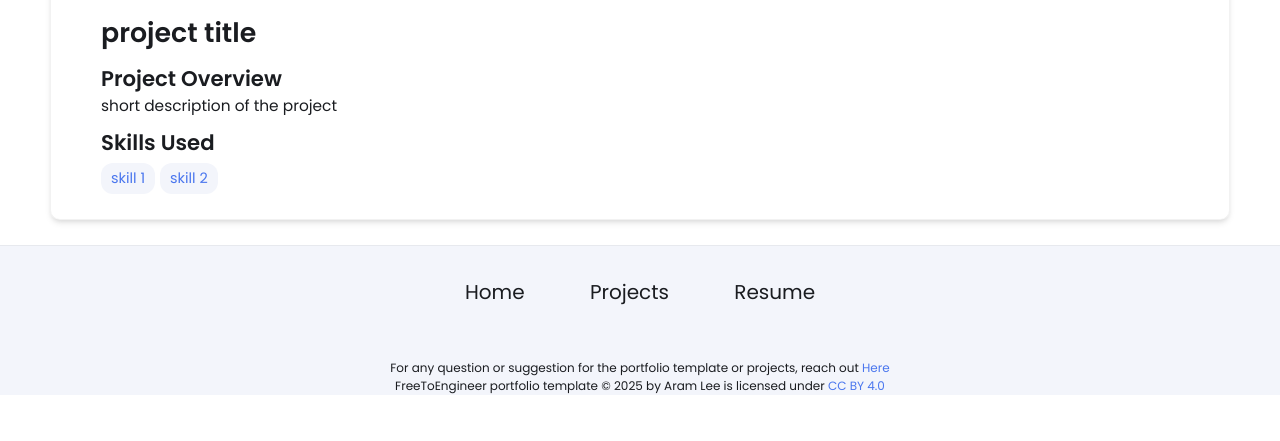
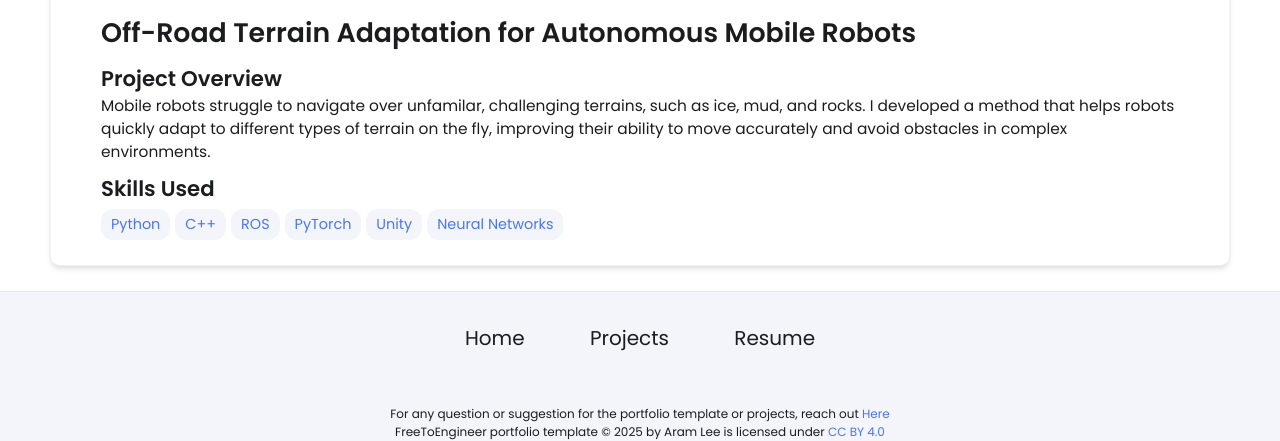
Before and after one commit to willward20/willward20.github.io, a Jekyll site: the page built from _projects/RSS-terrain-adaptation/index.md, in a window 1280 px wide, cut to the strip 494-935 px from the top of the page. Built offline with Jekyll 4.4.1, drawn with Linux system fonts in a browser that asks for light colours; before the commit the page ends 900 px from its top, so only the background shows below that.

Commit message:
Update index.md
Add project description.

```diff
--- a/_projects/RSS-terrain-adaptation/index.md
+++ b/_projects/RSS-terrain-adaptation/index.md
@@ -1,9 +1,13 @@
 ---
 layout: post
-title: project title
-description:  short description of the project
+title: Off-Road Terrain Adaptation for Autonomous Mobile Robots
+description:  Mobile robots struggle to navigate over unfamilar, challenging terrains, such as ice, mud, and rocks. I developed a method that helps robots quickly adapt to different types of terrain on the fly, improving their ability to move accurately and avoid obstacles in complex environments.
 skills:
-- skill 1
-- skill 2
-main-image: /project.webp
+- Python
+- C++
+- ROS
+- PyTorch
+- Unity
+- Neural Networks
+main-image: /robot-sim.png
 ---
```
